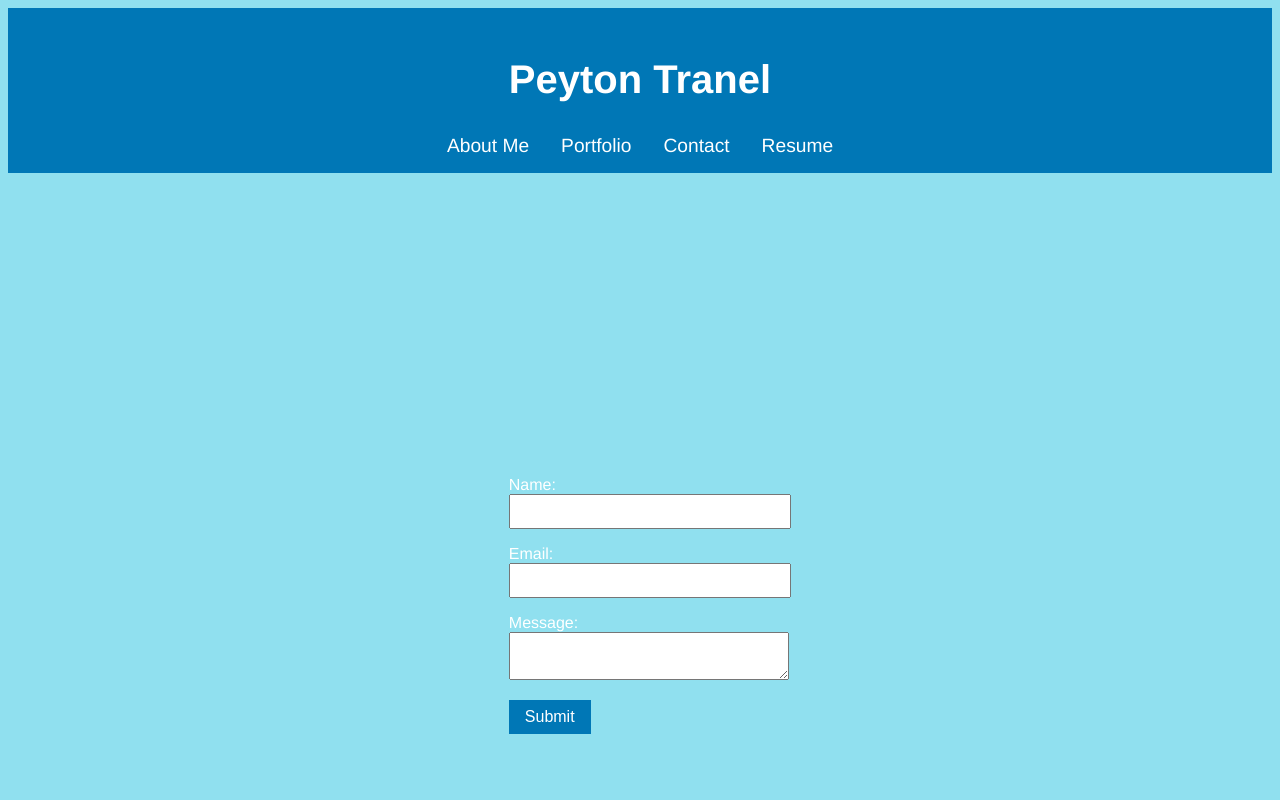
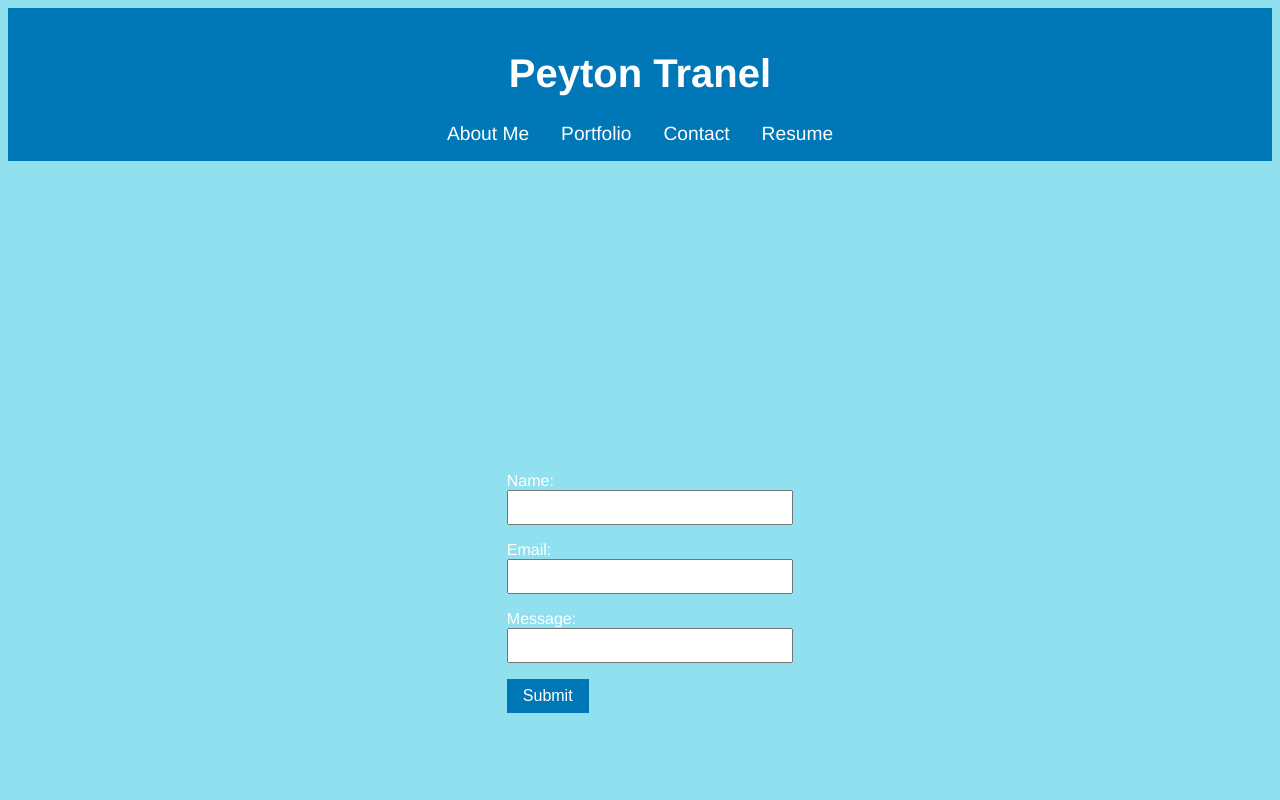
Before and after one commit to pjt3232/React-Portfolio, a React (Vite) app: page /contact in a window 1280 px wide. Shown: the top 800 px of the page. Built offline with nearby package versions, Linux system fonts and the light colour scheme.

Commit message:
Uninstall react-bootstrap

```diff
--- a/package.json
+++ b/package.json
@@ -12,7 +12,6 @@
   },
   "dependencies": {
     "react": "^18.2.0",
-    "react-bootstrap": "^2.8.0",
     "react-dom": "^18.2.0",
     "react-router": "^6.14.2",
     "react-router-dom": "^6.14.2"
--- a/src/components/Footer.jsx
+++ b/src/components/Footer.jsx
@@ -4,9 +4,9 @@ import { Container, Row, Col } from "react-bootstrap";
 const Footer = () => {
     return (
         <footer className="py-4 footer-links">
-            <Container>
-                <Row className="text-center">
-                    <Col>
+            <div className="container">
+                <div className="text-center">
+                    <div>
                         <a href="https://github.com/pjt3232" className="text-dark mx-2">
                             <i className="fab fa-github fa-2x"></i>
                         </a>
@@ -16,9 +16,9 @@ const Footer = () => {
                         <a href="https://instagram.com/tranel_32" className="text-dark mx-2">
                         <i className="fab fa-instagram fa-2x"></i>
                         </a>
-                    </Col>
-                </Row>
-            </Container>
+                    </div>
+                </div>
+            </div>
         </footer>
     );
 };
--- a/src/components/Header.jsx
+++ b/src/components/Header.jsx
@@ -4,19 +4,17 @@ import { Navbar, Nav, Container } from "react-bootstrap";
 const Header = () => {
     return (
         <header>
-            <Navbar expand="lg">
-                <Container>
+            <div expand="lg">
+                <div>
                     <h1>Peyton Tranel</h1>
-                    <Navbar.Collapse id="basic-navbar-nav">
-                        <Nav className="ms-auto">
-                            <Nav.Link href="/">About Me</Nav.Link>
-                            <Nav.Link href="/portfolio">Portfolio</Nav.Link>
-                            <Nav.Link href="/contact">Contact</Nav.Link>
-                            <Nav.Link href="/resume">Resume</Nav.Link>
-                        </Nav>
-                    </Navbar.Collapse>
-                </Container>
-            </Navbar>
+                        <nav className="ms-auto">
+                            <a href="/">About Me</a>
+                            <a href="/portfolio">Portfolio</a>
+                            <a href="/contact">Contact</a>
+                            <a href="/resume">Resume</a>
+                        </nav>
+                </div>
+            </div>
         </header>
     );
 };
--- a/src/pages/AboutMe.jsx
+++ b/src/pages/AboutMe.jsx
@@ -4,18 +4,18 @@ import { Container, Row, Col } from "react-bootstrap";
 const AboutMe = () => {
     return (
         <section className="container content about-me">
-            <Container>
-                <Row>
-                    <Col className="avatar-container">
+            <div>
+                <div>
+                    <div className="avatar-container">
                         <img src="https://dochub.com/20peytra/qd0E4NeKgrb62W8RJ9LYyj/portfolio-pic-jpeg?dt=Bx4w3oXxywmzeeHyFn5q" alt="Peyton Tranel" className="avatar-img"/>
-                    </Col>
-                    <Col md={8}>
+                    </div>
+                    <div>
                         <p>
                         I'm currently a student in the UW-Madison Coding Bootcamp, but looking to start my career in the field! Outside of work and school, I like to stay active, watch sports, such as football and basketball, and I absolutely love listening to music of any genre. I got into coding by loving math in high school and realizing how the crticial thinking in coding is very similar. Coding really interests me and I'm passionate about how it works from behind the scenes to the joy it can bring to the daily lives of the users. When it comes to work, I become very dedicated and always give my best effort because I want the project and my team to succeed. What I promise to give you everyday is that I'm very hardworking, I'm dependable, I have great listening skills, and love collaborating with others. I believe this career field is capable of changing the world, and I couldn't be happier to be learning about it and ultimately being a part of it.
                         </p>
-                    </Col>
-                </Row>
-            </Container>
+                    </div>
+                </div>
+            </div>
         </section>
     );
 };
--- a/src/pages/Contact.jsx
+++ b/src/pages/Contact.jsx
@@ -4,21 +4,21 @@ import { Form, Button } from "react-bootstrap";
 const Contact = () => {
     return (
         <section className="container content contact">
-            <Form>
-                <Form.Group className="mb-3">
-                    <Form.Label>Name:</Form.Label>
-                    <Form.Control type="text" required />
-                </Form.Group>
-                <Form.Group className="mb-3">
-                    <Form.Label>Email:</Form.Label>
-                    <Form.Control type="email" required />
-                </Form.Group>
-                <Form.Group className="mb-3">
-                    <Form.Label>Message:</Form.Label>
-                    <Form.Control as="textarea" required />
-                </Form.Group>
-                <Button className="btn btn-primary" variant="primary" type="submit">Submit</Button>
-            </Form>
+            <form>
+                <div className="mb-3">
+                    <label>Name:</label>
+                    <input type="text" required />
+                </div>
+                <div className="mb-3">
+                    <label>Email:</label>
+                    <input type="email" required />
+                </div>
+                <div className="mb-3">
+                    <label>Message:</label>
+                    <input as="textarea" required />
+                </div>
+                <button className="btn btn-primary" variant="primary" type="submit">Submit</button>
+            </form>
         </section>
     );
 };
--- a/src/pages/Portfolio.jsx
+++ b/src/pages/Portfolio.jsx
@@ -43,22 +43,22 @@ const Portfolio = () => {
 
     return (
         <section className="py-5 container content">
-            <Container>
-                <Row>
+            <div>
+                <div>
                     {projects.map((project, index) => (
-                        <Col md={4} key={index} className="project-card">
-                            <Card>
-                                <Card.Img variant="top" src={project.imageUrl} alt={project.title} className="project-img"/>
-                                <Card.Body>
-                                    <Card.Title>{project.title}</Card.Title>
-                                    <Button className="btn btn-primary" variant="primary" href={project.deployedLink}>Deployed Application</Button>{' '}
-                                    <Button className="btn btn-secondary" variant="secondary" href={project.githubLink}>GitHub Repository</Button>
-                                </Card.Body>
-                            </Card>
-                        </Col>
+                        <div key={index} className="project-card">
+                            <div className="card">
+                                <img variant="top" src={project.imageUrl} alt={project.title} className="project-img"/>
+                                <div>
+                                    <h2>{project.title}</h2>
+                                    <button className="btn btn-primary" variant="primary" href={project.deployedLink}>Deployed Application</button>{' '}
+                                    <button className="btn btn-secondary" variant="secondary" href={project.githubLink}>GitHub Repository</button>
+                                </div>
+                            </div>
+                        </div>
                     ))}
-                </Row>
-            </Container>
+                </div>
+            </div>
         </section>
     );
 };
--- a/src/pages/Resume.jsx
+++ b/src/pages/Resume.jsx
@@ -4,7 +4,7 @@ import { Container } from "react-bootstrap";
 const Resume = () => {
     return (
         <section className="container content resume">
-            <Container>
+            <div>
                 <p>
                     Download my resume:
                     <a href="https://drive.google.com/file/d/1bjg24-T26s-xt1QwPBsn0l4tCXrWfnEc/view?usp=sharing"> Resume.pdf</a>
@@ -21,7 +21,7 @@ const Resume = () => {
                     <li>Bootstrap</li>
                     <li>GitHub</li>
                 </ul>
-            </Container>
+            </div>
         </section>
     );
 };
```
